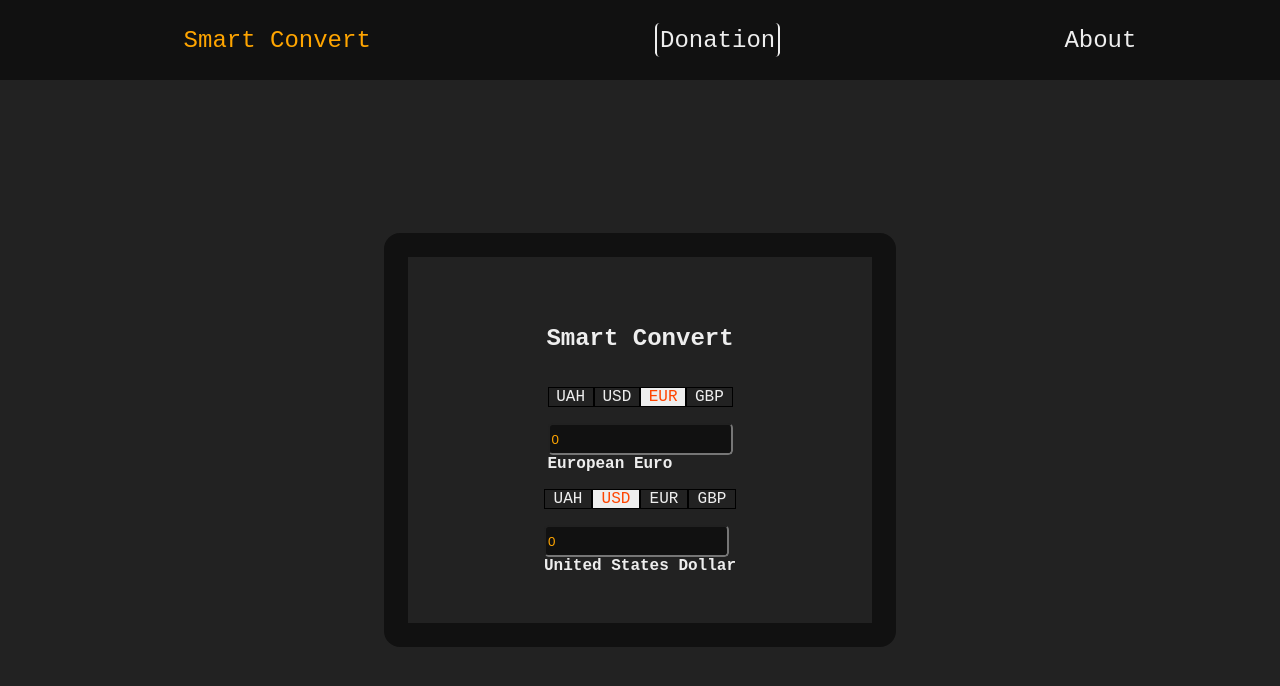
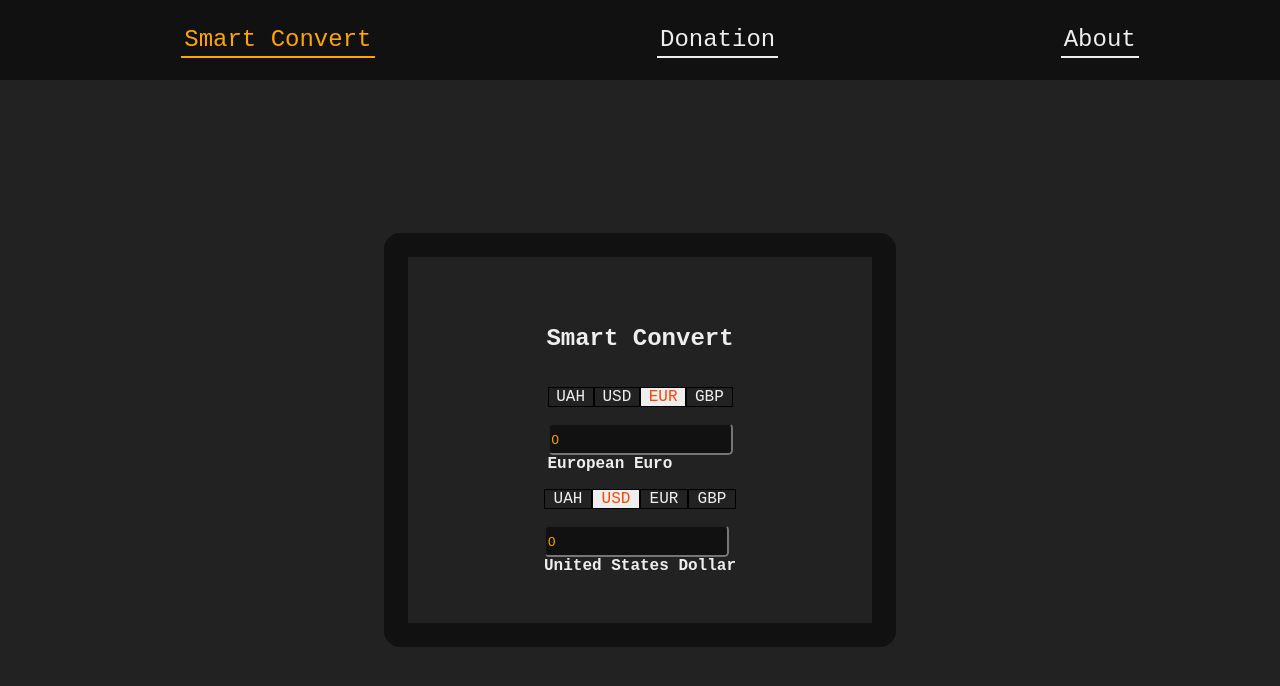
Before and after one commit to Viper-JSX/Smart_Convert-React, a React app: page / in a window 1280 px wide. Shown: the top 686 px of the page. Built offline with nearby package versions, Linux system fonts and the light colour scheme; no server answers.

Commit message:
Changed the layout of header's items

```diff
--- a/src/css/main.css
+++ b/src/css/main.css
@@ -27,34 +27,38 @@ header{
     font-size: 1.5rem;
 }
 
-header > nav > ul > *:nth-child(2n){
-    border-left: 2px solid var(--lightColor);
-    border-right: 2px solid var(--lightColor);
+header > nav > ul > *{
+
 }
 
 #mainNavigationNavItems{
     width: 100%;
-    height: 5rem;
+    min-height: 5rem;
     margin: 0;
     display: flex;
     justify-content: space-around;
     align-items: center;
+    flex-wrap: wrap;
 }
 
 #mainNavigationNavItems > *{
+    margin: 1rem;
+    padding: 0.2rem;
     color: var(--lightBackground);
-    padding: 0.2rem;
-    border-radius: 0.3rem;
+    border-bottom: 2px solid var(--lightColor);
     text-decoration: none;
+    transition: 0.5s background-color;
 }
 
 #mainNavigationNavItems > .active{
-    color: orange
+    color: orange;
+    border-color: orange;
 }
 
 #mainNavigationNavItems > *:hover{
     color: var(--darkBackground);
     background-color: var(--lightBackground);
+    border-radius: 0.3rem;
 }
 
 
```
